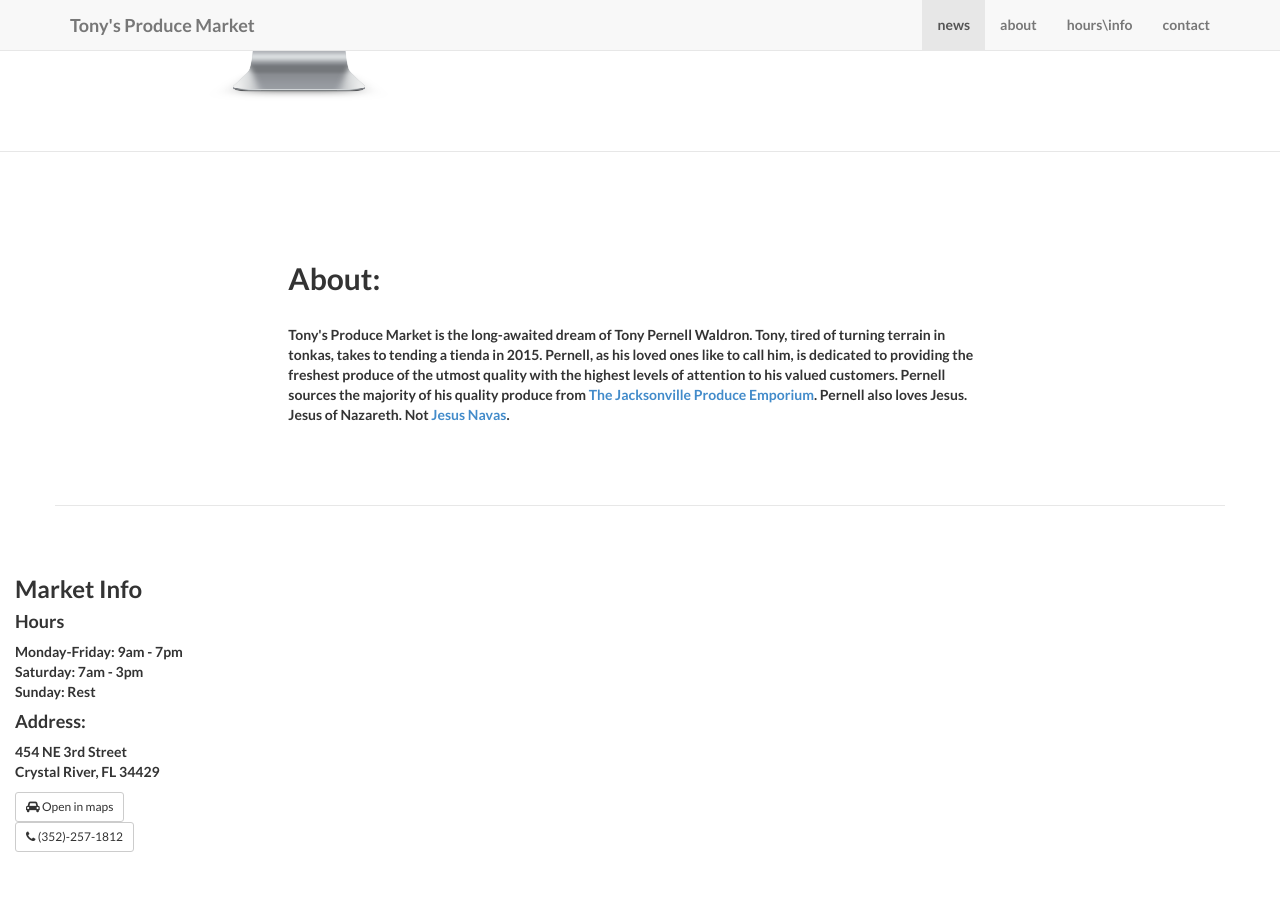
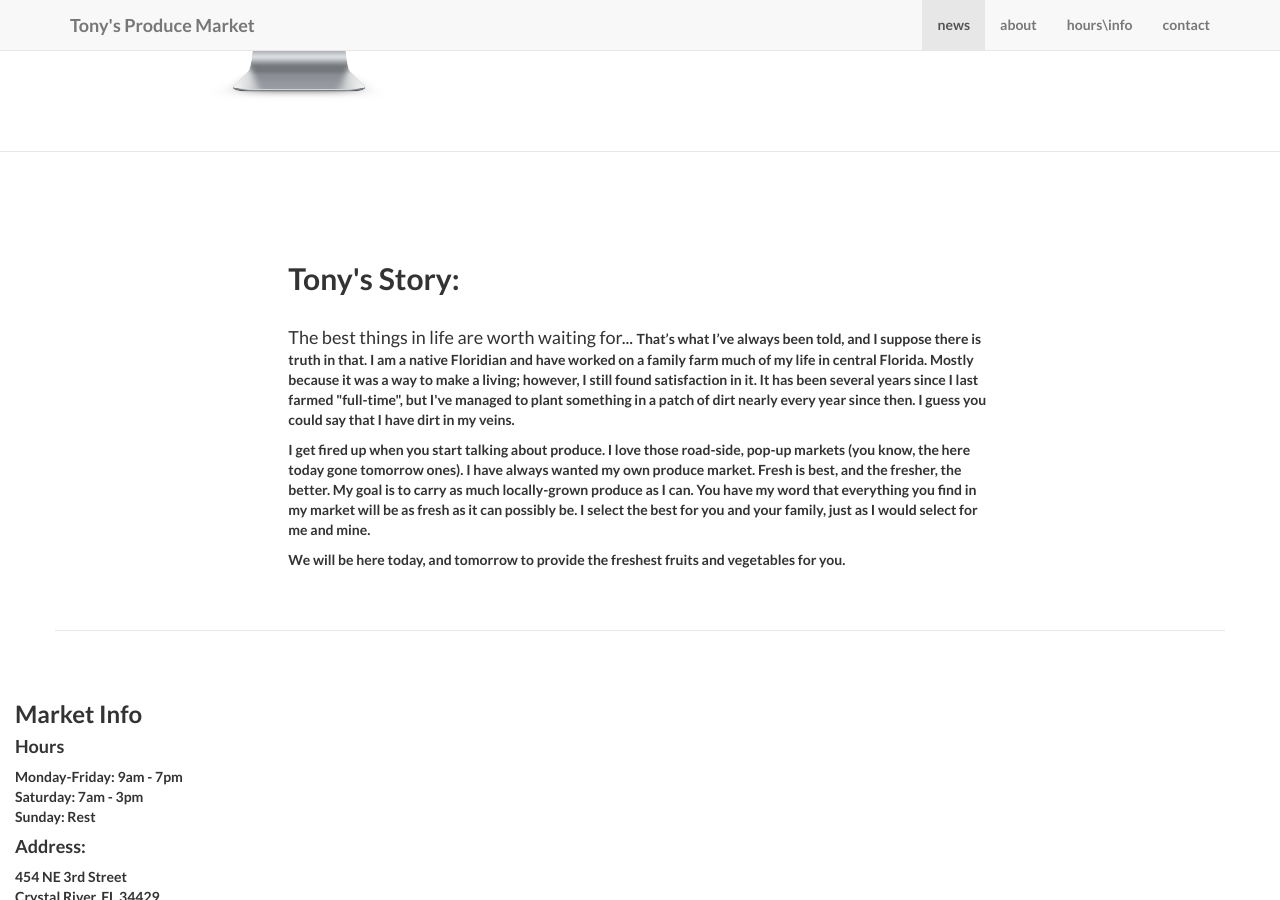
Before and after one commit to TonysProduceMarket/tonysproducemarket.com, a Jekyll site: the page built from index.html, in a window 1280 px wide and 900 px high, scrolled down 1900 px. Built offline with Jekyll 4.4.1, drawn with Linux system fonts in a browser that asks for light colours; nearby versions of some CDN libraries.

Commit message:
Updated About with Stacys words

```diff
--- a/_includes/about.html
+++ b/_includes/about.html
@@ -1,15 +1,19 @@
     <!-- About Section -->
     <section id="about" class="container content-section text-left">
         <div class="row">
-            <div class="col-xs-8 col-xs-offset-2">
+            <div class="col-xs-8 col-xs-offset-2 col-md-">
               <br/><br/>
-              <h2>About:</h2>
+              <h2>Tony&apos;s Story:</h2>
               <br/>
-              <p>Tony's Produce Market is the long-awaited dream of Tony <b>Pernell</b> Waldron. Tony, tired of turning terrain in tonkas, takes to tending a tienda in 2015.
-              Pernell, as his loved ones like to call him, is dedicated to providing the freshest produce of the utmost quality with the highest levels of attention to his valued customers.
-              Pernell sources the majority of his quality produce from <a href="http://www.sunrisefreshproduce.com/">The Jacksonville Produce Emporium</a>.
-              Pernell also loves Jesus. Jesus of Nazareth. Not <a href="https://en.wikipedia.org/wiki/Jes%C3%BAs_Navas">Jesus Navas</a>.</p>
-              <br/>
+              <p><span class="lead">
+              The best things in life are worth waiting for...
+              </span>
+              That’s what I’ve always been told, and I suppose there is truth in that.  I am a native Floridian and have worked on a family farm much of my life in central Florida.  Mostly because it was a way to make a living; however, I still found satisfaction in it.  It has been several years since I last farmed "full-time", but I've managed to plant something in a patch of dirt nearly every year since then. I guess you could say that I have dirt in my veins.</p>
+
+              <p>I get fired up when you start talking about produce.  I love those road-side, pop-up markets (you know, the here today gone tomorrow ones). I have always wanted my own produce market.  Fresh is best, and the fresher, the better.  My goal is to carry as much locally-grown produce as I can. You have my word that everything you find in my market will be as fresh as it can possibly be.  I select the best for you and your family, just as I would select for me and mine.</p>
+
+              <p>We will be here today, and tomorrow to provide the freshest fruits and vegetables for you.</p>
+
               </div>
         </div>
     </section>
```
